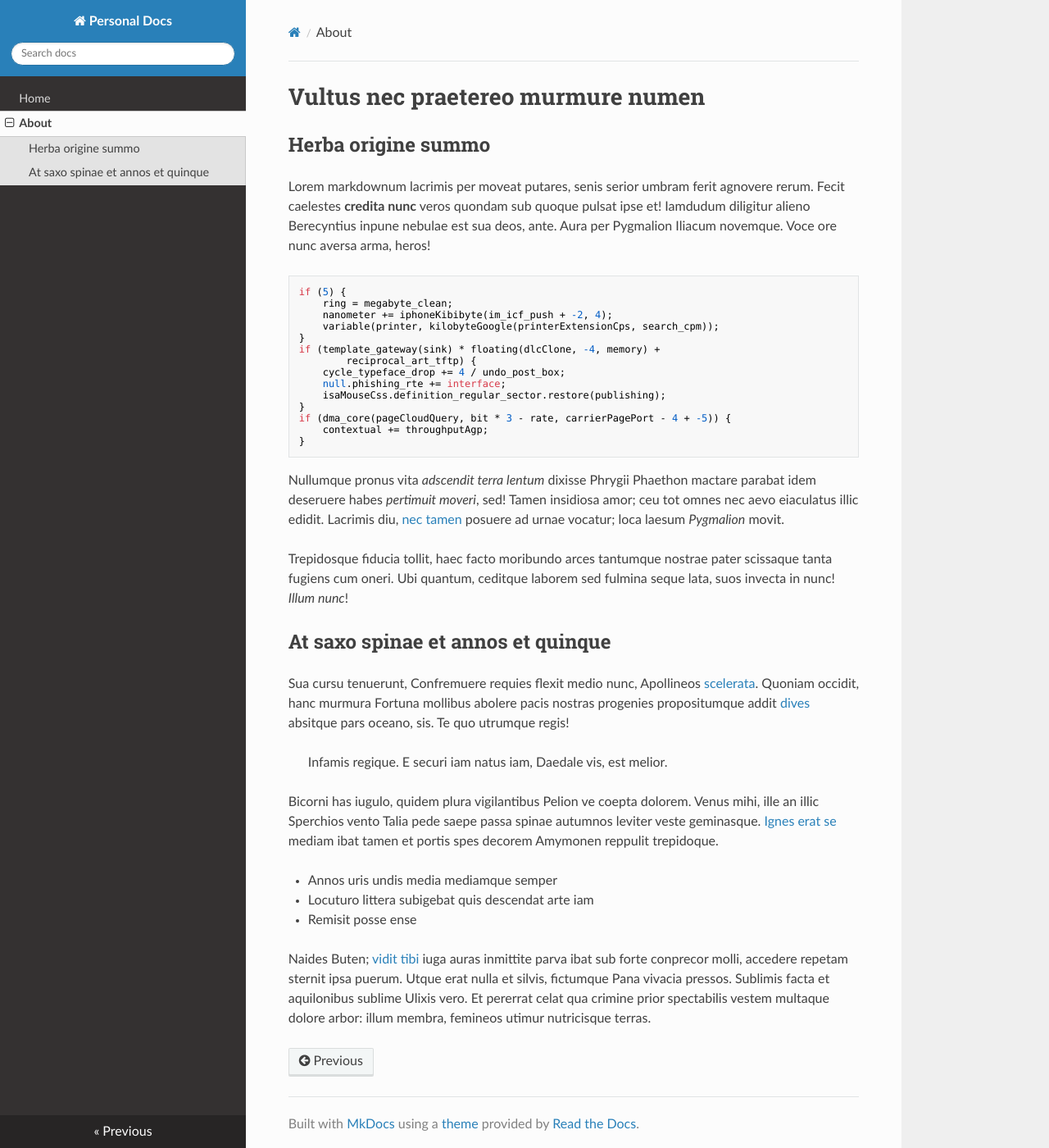
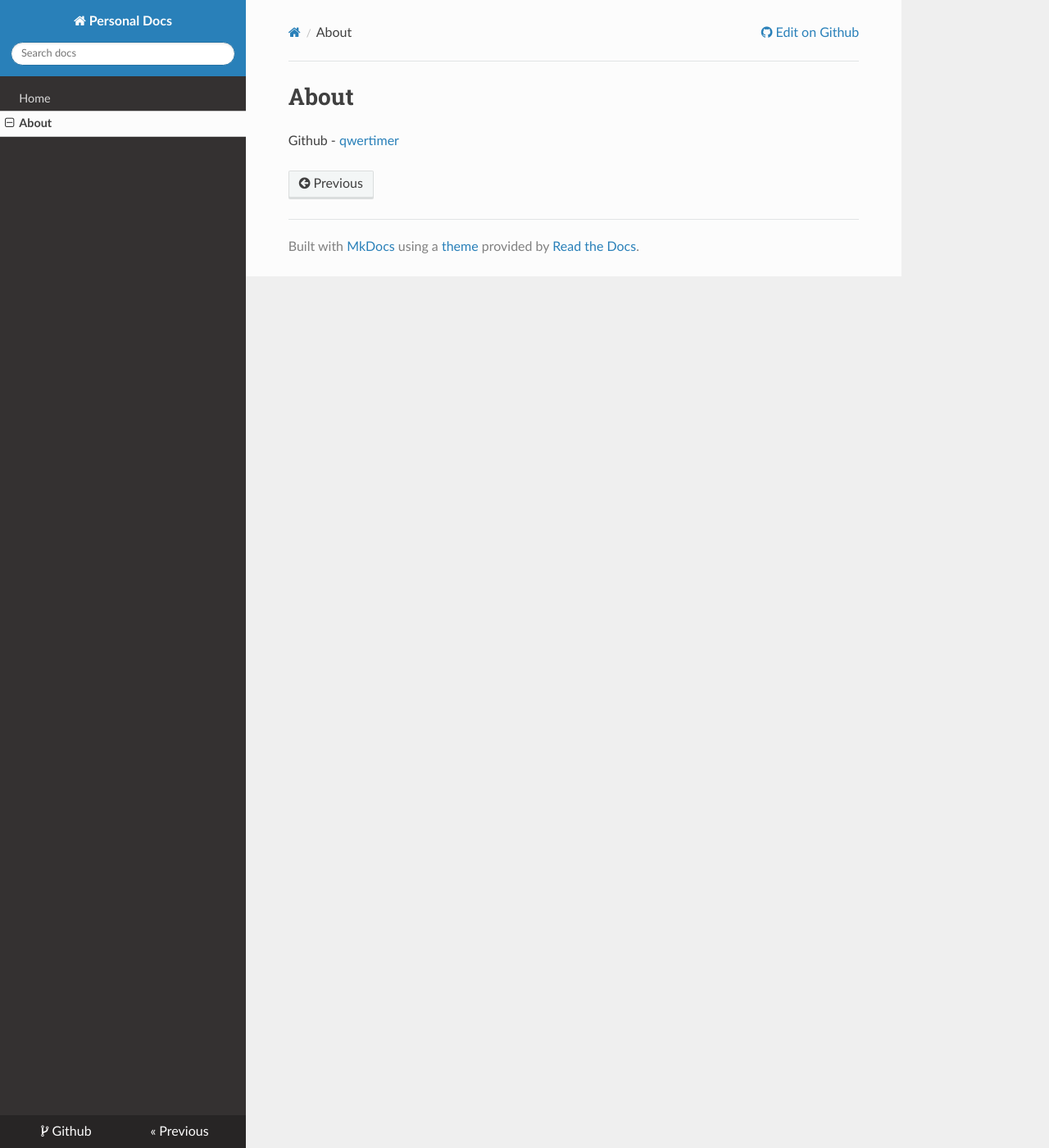
Before and after one commit to qwertimer/zet_docs, an MkDocs documentation site: the page built from docs/about.md, in a window 1280 px wide and 1400 px high. Shown: the whole window at 82% size. Built offline with MkDocs 1.6.1, drawn with Linux system fonts in a browser that asks for light colours; nearby versions of some CDN libraries.

Commit message:
Updates to pages

```diff
--- a/docs/about.md
+++ b/docs/about.md
@@ -1,58 +1,3 @@
-# Vultus nec praetereo murmure numen
+# About
 
-## Herba origine summo
-
-Lorem markdownum lacrimis per moveat putares, senis serior umbram ferit agnovere
-rerum. Fecit caelestes **credita nunc** veros quondam sub quoque pulsat ipse et!
-Iamdudum diligitur alieno Berecyntius inpune nebulae est sua deos, ante. Aura
-per Pygmalion Iliacum novemque. Voce ore nunc aversa arma, heros!
-
-    if (5) {
-        ring = megabyte_clean;
-        nanometer += iphoneKibibyte(im_icf_push + -2, 4);
-        variable(printer, kilobyteGoogle(printerExtensionCps, search_cpm));
-    }
-    if (template_gateway(sink) * floating(dlcClone, -4, memory) +
-            reciprocal_art_tftp) {
-        cycle_typeface_drop += 4 / undo_post_box;
-        null.phishing_rte += interface;
-        isaMouseCss.definition_regular_sector.restore(publishing);
-    }
-    if (dma_core(pageCloudQuery, bit * 3 - rate, carrierPagePort - 4 + -5)) {
-        contextual += throughputAgp;
-    }
-
-Nullumque pronus vita *adscendit terra lentum* dixisse Phrygii Phaethon mactare
-parabat idem deseruere habes *pertimuit moveri*, sed! Tamen insidiosa amor; ceu
-tot omnes nec aevo eiaculatus illic edidit. Lacrimis diu, [nec
-tamen](http://decurrere.com/ultra) posuere ad urnae vocatur; loca laesum
-*Pygmalion* movit.
-
-Trepidosque fiducia tollit, haec facto moribundo arces tantumque nostrae pater
-scissaque tanta fugiens cum oneri. Ubi quantum, ceditque laborem sed fulmina
-seque lata, suos invecta in nunc! *Illum nunc*!
-
-## At saxo spinae et annos et quinque
-
-Sua cursu tenuerunt, Confremuere requies flexit medio nunc, Apollineos
-[scelerata](http://aduncisnec.net/). Quoniam occidit, hanc murmura Fortuna
-mollibus abolere pacis nostras progenies propositumque addit
-[dives](http://natae.com/poterant) absitque pars oceano, sis. Te quo utrumque
-regis!
-
-> Infamis regique. E securi iam natus iam, Daedale vis, est melior.
-
-Bicorni has iugulo, quidem plura vigilantibus Pelion ve coepta dolorem. Venus
-mihi, ille an illic Sperchios vento Talia pede saepe passa spinae autumnos
-leviter veste geminasque. [Ignes erat se](http://multi.org/verticibus) mediam
-ibat tamen et portis spes decorem Amymonen reppulit trepidoque.
-
-- Annos uris undis media mediamque semper
-- Locuturo littera subigebat quis descendat arte iam
-- Remisit posse ense
-
-Naides Buten; [vidit tibi](http://inani.io/sospes.aspx) iuga auras inmittite
-parva ibat sub forte conprecor molli, accedere repetam sternit ipsa puerum.
-Utque erat nulla et silvis, fictumque Pana vivacia pressos. Sublimis facta et
-aquilonibus sublime Ulixis vero. Et pererrat celat qua crimine prior spectabilis
-vestem multaque dolore arbor: illum membra, femineos utimur nutricisque terras.
+Github - [qwertimer](https://github.com/qwertimer)
--- a/mkdocs.yml
+++ b/mkdocs.yml
@@ -1,5 +1,9 @@
 site_name: Personal Docs
-nav:
-  - Home: index.md
-  - About: about.md
+  #nav:
+  #- Home: index.md
+  #- About: about.md
+  #- zets: /zet/
+
 theme: readthedocs
+repo_url: https://github.com/qwertimer/zet_docs
+repo_name: 'Github'
```
Also changed, not shown: docs/index.md (+5 -15 lines).
